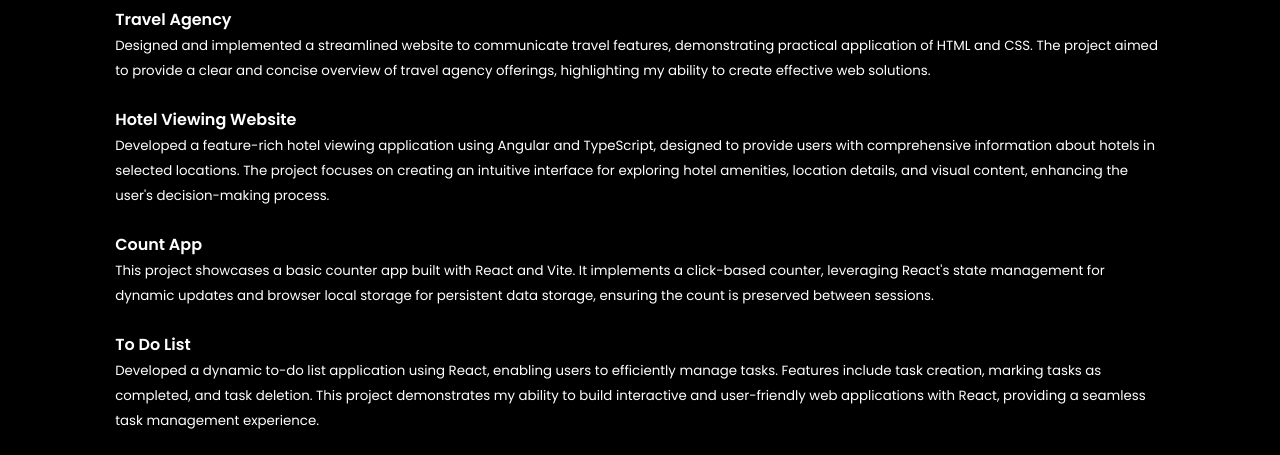
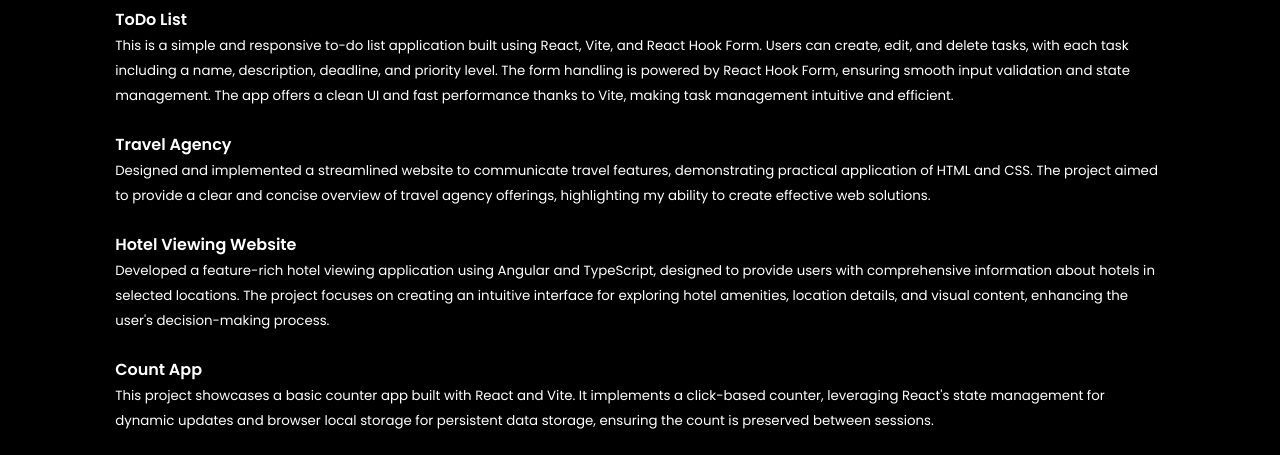
Before and after one commit to Atul2330/Atul2330.github.io, a plain HTML site: page projects.html in a window 1280 px wide. Shown: the part 266-721 px from the top of the page. Drawn offline with Linux system fonts and the light colour scheme.

Commit message:
Updated project tab

```diff
--- a/projects.html
+++ b/projects.html
@@ -26,6 +26,9 @@
         <div class="home-content">
             <h3>Projects Done By Me:</h3>
             <p style="text-align: left;">
+                <strong>ToDo List</strong><br>
+                <small>This is a simple and responsive to-do list application built using React, Vite, and React Hook Form. Users can create, edit, and delete tasks, with each task including a name, description, deadline, and priority level. The form handling is powered by React Hook Form, ensuring smooth input validation and state management. The app offers a clean UI and fast performance thanks to Vite, making task management intuitive and efficient.
+                </small><br><br>
                 <strong>Travel Agency</strong><br>
                 <small>Designed and implemented a streamlined website to communicate travel features, demonstrating
                     practical application of HTML and CSS. The project aimed to provide a clear and concise overview of
@@ -39,11 +42,6 @@
                 <small>This project showcases a basic counter app built with React and Vite. It implements a click-based
                     counter, leveraging React's state management for dynamic updates and browser local storage for
                     persistent data storage, ensuring the count is preserved between sessions.</small><br><br>
-                <strong>To Do List</strong><br>
-                <small>Developed a dynamic to-do list application using React, enabling users to efficiently manage
-                    tasks. Features include task creation, marking tasks as completed, and task deletion. This project
-                    demonstrates my ability to build interactive and user-friendly web applications with React, providing
-                    a seamless task management experience.</small><br><br>
                 <strong>Unit Converter</strong><br>
                 <small>Developed a practical unit conversion tool using HTML, CSS, and JavaScript, enabling users to
                     convert measurements across height, weight, and storage units. This project demonstrates my ability
```
